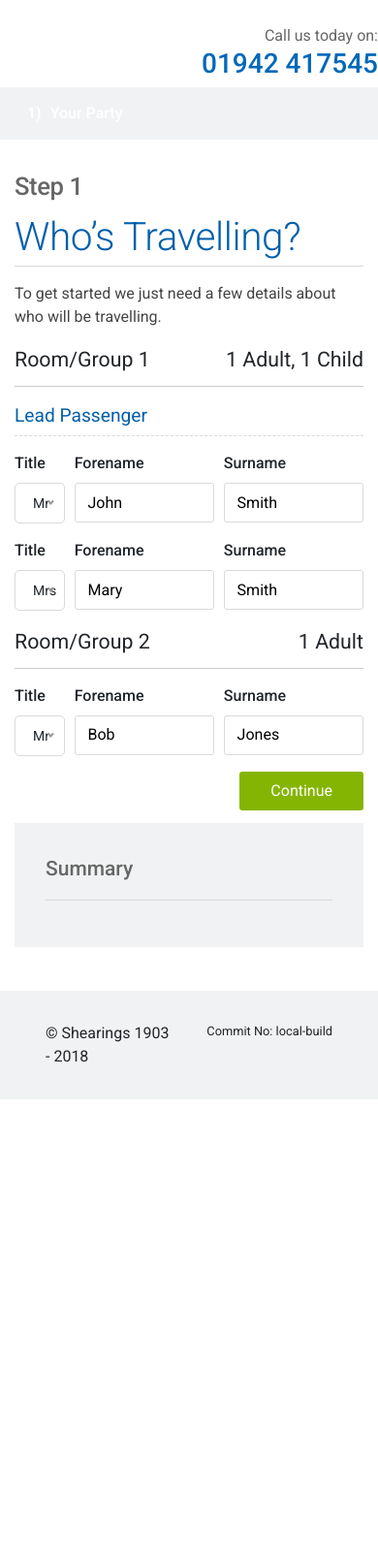
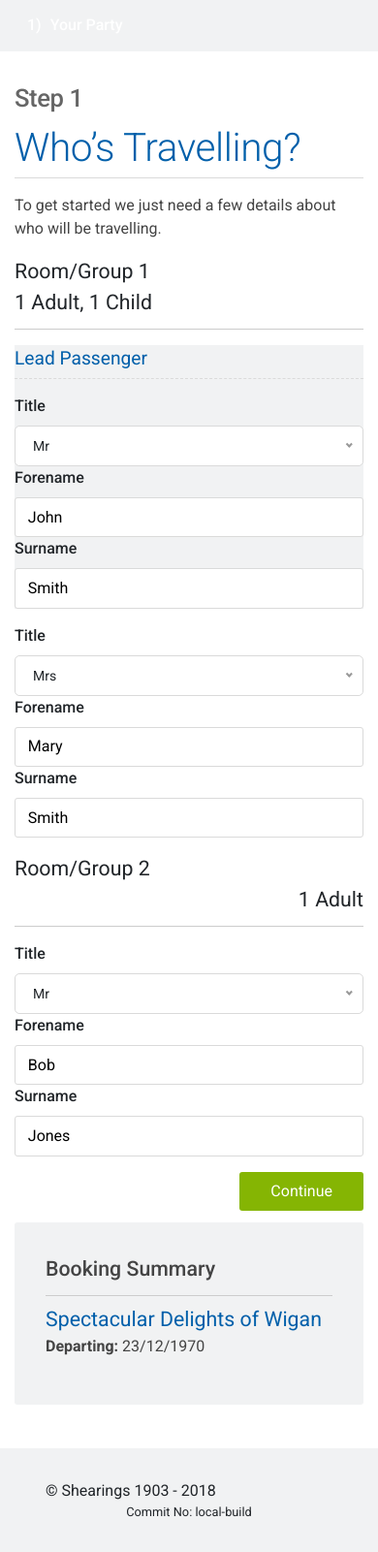
Before and after one commit to jevkid/shbooking, a PHP site: page / in a window 390 px wide. Shown: the part 165-1766 px from the top of the page at 97% size. Before the commit the page ends 1299 px from the top, so only its background shows below. Run offline with PHP 8.4, Linux system fonts and the light colour scheme; style sheets or scripts are compiled from the project's sources; some libraries are stand-ins or nearby versions.

Commit message:
mobile css additions

```diff
--- a/confirmation.php
+++ b/confirmation.php
@@ -2,6 +2,7 @@
 	<head>
 		<?php include("stylesheets.php"); ?>
 		<title>Booking Reference: H70018 | Shearings</title>
+		<meta name="viewport" content="width=device-width, initial-scale=1.0">
 	</head>
 	<body>
 		<header>
@@ -9,7 +10,7 @@
 				<div class="row">
 					<div class="col-12 col-md-6">
 						<div class="logo">
-							<img src="https://d28wrjgfs2j02n.cloudfront.net/images/default-source/test-library/logo672568c0c1694119b999e3fd165ca7ad.jpg?sfvrsn=454c2974_1" width="176" style="padding: 1rem 0;" alt="">
+							<a href="/shbooking"><img src="https://d28wrjgfs2j02n.cloudfront.net/images/default-source/test-library/logo672568c0c1694119b999e3fd165ca7ad.jpg?sfvrsn=454c2974_1" width="176" style="padding: 1rem 0;" alt=""></a>
 						</div>
 					</div>
 					<div class="col-12 col-md-6 text-right" style="padding: 1.6rem 0 0;">
--- a/index.php
+++ b/index.php
@@ -2,17 +2,18 @@
 	<head>
 		<?php include("stylesheets.php"); ?>
 		<title>Booking Engine | Shearings</title>
+		<meta name="viewport" content="width=device-width, initial-scale=1.0">
 	</head>
 	<body>
 		<header>
 			<div class="container">
 				<div class="row">
-					<div class="col-12 col-md-6">
+					<div class="col-6">
 						<div class="logo">
 							<img src="https://d28wrjgfs2j02n.cloudfront.net/images/default-source/test-library/logo672568c0c1694119b999e3fd165ca7ad.jpg?sfvrsn=454c2974_1" width="176" style="padding: 1rem 0;" alt="">
 						</div>
 					</div>
-					<div class="col-12 col-md-6 text-right" style="padding: 1.6rem 0 0;">
+					<div class="col-6 text-right" style="padding: 1.6rem 0 0;">
 						<span style="color: #666666">Call us today on:</span>
 						<h3 style="color: #0068b9">01942 417545</h3>
 					</div>
@@ -55,13 +56,16 @@
 					<div class="hidden" data-step="10" data-current="confirm">
 						<?php include("partial_views/payment-9.php"); ?>
 					</div>
-					<div class="pull-right">
-						<button type="button" data-current-step="1" class="continue-btn">Continue</button>
+					<div data-alert class="col-8 error alert alert-warning text-left hidden">Please ensure you have filled out all required fields.</div>
+
+					<div class="row">
+						<div class="col-6">
+							<a href="#" class="back-button btn secondary hidden" data-previous-step>Back</a>
+						</div>
+						<div class="col-6 text-right">
+							<button type="button" data-current-step="1" class="continue-btn">Continue</button>
+						</div>
 					</div>
-					<div class="pull-left">
-						<a href="#" class="back-button btn secondary hidden" data-previous-step>Back</a>
-					</div>
-					<div data-alert class="col-8 alert alert-warning text-left hidden">Please ensure you have filled out all required fields.</div>
 				</div>
 				<div class="col-12 col-md-4">
 					<?php include("partial_views/summary.php"); ?>
--- a/partial_views/accommodation-5.php
+++ b/partial_views/accommodation-5.php
@@ -27,10 +27,10 @@
 			<div class="col-12">
 				<p class="room-title form-section-title"></p>
 			</div>
-			<div class="col-6 accomm-text">
+			<div class="col-12 col-md-6 accomm-text">
 				<p class="room-text"></p>
 			</div>
-			<div class="col-6 accomm-img"><img src="" alt="" class="room-cabin-image"></div>
+			<div class="col-12 col-md-6 accomm-img"><img src="" alt="" class="room-cabin-image"></div>
 		</div>
 	</div>
 	<div class="row">
@@ -99,8 +99,8 @@
 		<div class="col-12">
 			<div class="hidden-section-header">
 				<div class="row">
-					<div class="col-9"><p>Would you like to add anything to your stay?</p></div>
-					<div class="col-3 text-right"><button class="secondary show-extras" data-toggle="collapse" data-target="#group1-extras" aria-expanded="false">Hide Extras</button></div>
+					<div class="col-12 col-md-9"><p>Would you like to add anything to your stay?</p></div>
+					<div class="col-12 col-md-3 text-right"><button class="secondary show-extras" data-toggle="collapse" data-target="#group1-extras" aria-expanded="false">Hide Extras</button></div>
 				</div>
 			</div>
 		</div>
--- a/partial_views/accommodation-6.php
+++ b/partial_views/accommodation-6.php
@@ -27,10 +27,10 @@
 			<div class="col-12">
 				<p class="room-title form-section-title"></p>
 			</div>
-			<div class="col-6 accomm-text">
+			<div class="col-12 col-md-6 accomm-text">
 				<p class="room-text"></p>
 			</div>
-			<div class="col-6 accomm-img"><img src="" alt="" class="room-cabin-image"></div>
+			<div class="col-12 col-md-6 accomm-img"><img src="" alt="" class="room-cabin-image"></div>
 		</div>
 	</div>
 	<div class="row">
@@ -99,8 +99,8 @@
 		<div class="col-12">
 			<div class="hidden-section-header">
 				<div class="row">
-					<div class="col-9"><p>Would you like to add anything to your stay?</p></div>
-					<div class="col-3 text-right"><button class="secondary show-extras" data-toggle="collapse" data-target="#group2-extras" aria-expanded="false">Show Extras</button></div>
+					<div class="col-12 col-md-9"><p>Would you like to add anything to your stay?</p></div>
+					<div class="col-12 col-md-3 text-right"><button class="secondary show-extras" data-toggle="collapse" data-target="#group2-extras" aria-expanded="false">Show Extras</button></div>
 				</div>
 			</div>
 		</div>
--- a/partial_views/footer.php
+++ b/partial_views/footer.php
@@ -1,10 +1,10 @@
 <footer>
 <div class="container">
     <div class="row">
-        <div class="col-6">
+        <div class="col-12 col-md-6">
         &copy; Shearings 1903 - <?= date(Y); ?>
         </div>
-        <div class="col-6 text-right">
+        <div class="col-12 col-md-6 text-center text-md-right">
             <small>Commit No: <?= file_get_contents("commit.txt"); ?></small>
         </div>
     </div>
--- a/partial_views/guestDetails-7.php
+++ b/partial_views/guestDetails-7.php
@@ -77,7 +77,7 @@
 </div>
 <div class="guest">
     <div class="row">
-        <div class="col-4">
+        <div class="col-12 col-md-4">
             <label for="">Title <span class="required">*</span></label>
             <select name="" id="">
                 <option value="">-</option>
@@ -89,11 +89,11 @@
                 <option value="Fr">Fr</option>
             </select>
         </div>
-        <div class="col-4">
+        <div class="col-12 col-md-4">
             <label for="">Forename <span class="required">*</span></label>
             <input type="text">
         </div>
-        <div class="col-4">
+        <div class="col-12 col-md-4">
             <label for="">Surname <span class="required">*</span></label>
             <input type="text">
         </div>
@@ -108,7 +108,7 @@
 
 <div class="guest">
     <div class="row">
-        <div class="col-4">
+        <div class="col-12 col-md-4">
             <label for="">Title <span class="required">*</span></label>
             <select name="" id="">
                 <option value="">-</option>
@@ -120,11 +120,11 @@
                 <option value="Fr">Fr</option>
             </select>
         </div>
-        <div class="col-4">
+        <div class="col-12 col-md-4">
             <label for="">Forename <span class="required">*</span></label>
             <input type="text">
         </div>
-        <div class="col-4">
+        <div class="col-12 col-md-4">
             <label for="">Surname <span class="required">*</span></label>
             <input type="text">
         </div>
@@ -132,7 +132,7 @@
 </div>
 <div class="guest">
     <div class="row">
-        <div class="col-4">
+        <div class="col-12 col-md-4">
             <label for="">Title <span class="required">*</span></label>
             <select name="" id="">
                 <option value="">-</option>
@@ -144,11 +144,11 @@
                 <option value="Fr">Fr</option>
             </select>
         </div>
-        <div class="col-4">
+        <div class="col-12 col-md-4">
             <label for="">Forename <span class="required">*</span></label>
             <input type="text">
         </div>
-        <div class="col-4">
+        <div class="col-12 col-md-4">
             <label for="">Surname <span class="required">*</span></label>
             <input type="text">
         </div>
--- a/partial_views/joining-point-lookup.php
+++ b/partial_views/joining-point-lookup.php
@@ -36,9 +36,8 @@
         </div>
         <div class="col-12">
             <label for="">Select Area</label>
-            <select>
+            <select id="dropoffselect">
                 <option value="">Please Select</option>
-                <option value="">Wigan Bus Station at 15:00</option>
             </select>
         </div>
     </div>
--- a/partial_views/payment-9.php
+++ b/partial_views/payment-9.php
@@ -10,15 +10,15 @@
     <div class="col-12">
         <p class="form-section-title">Payment Method</p>
     </div>
-    <div class="col-3 payment-method-options">
+    <div class="col-12 col-md-3 payment-method-options">
         <input type="radio" name="paymentMethod" id="payDeposit" checked="checked"><label for="payDeposit">Pay deposit only</label><br>
         <input type="radio" name="paymentMethod" id="payFull"><label for="payFull">Pay balance in full</label>
     </div>
-    <div class="col-6">
+    <div class="col-12 col-md-6">
         <label>Amount to Pay</label>
         <input type="text" value="£1,000,000">
     </div>
-    <div class="col-3">
+    <div class="col-12 col-md-3">
         <img src="https://www.shearings.com/Content/Images/sh/img/safe-payments.png" width="100%">
     </div>
 </div>
--- a/partial_views/summary.php
+++ b/partial_views/summary.php
@@ -1,6 +1,7 @@
 <div class="summary">
-    <div class="summary-title">Summary</div>
-    <hr />
+    <div class="summary-title"><p class="section-header">Booking Summary</p></div>
+    <p id="hol-title">Spectacular Delights of Wigan</p>
+    <p id="dep-date"><strong>Departing:</strong> 23/12/1970</p>
     <div id="party" class="summary-section hidden">
         <!--for each group room, display room -->
         <div data-group-id="1">
--- a/partial_views/yourParty-1.php
+++ b/partial_views/yourParty-1.php
@@ -8,16 +8,17 @@
 		<section data-id="groupone" data-parent="group">
 			<div class="section-header">
 				<div class="row">
-					<div class="col-6">Room/Group 1</div>
-					<div class="col-6 text-right">1 Adult, 1 Child</div>
+					<div class="col-12 col-md-6">Room/Group 1</div>
+					<div class="col-12 col-md-6 text-left text-md-right">1 Adult, 1 Child</div>
 				</div>
 			</div>
 
+			<div id="stepone-lead-passenger">
 			<div class="row form-row" data-pax="1">
 				<div class="col-12">
 					<p class="form-section-title">Lead Passenger</p>
 				</div>
-				<div class="col-2">
+				<div class="col-12 col-md-2">
 					<label for="">Title</label>
 					<select name="" id="" data-pax-id="title" data-validate="required">
 						<option value="">-</option>
@@ -29,18 +30,19 @@
 						<option value="Fr">Fr</option>
 					</select>
 				</div>
-				<div class="col-5">
+				<div class="col-12 col-md-5">
 					<label>Forename</label>
 					<input type="text" data-pax-id="forename" value="John" data-validate="required">
 				</div>
-				<div class="col-5">
+				<div class="col-12 col-md-5">
 					<label>Surname</label>
 					<input type="text" data-pax-id="surname" value="Smith" data-validate="required">
 				</div>
 			</div>
+			</div>
 
 			<div class="row form-row" data-pax="2">
-				<div class="col-2">
+				<div class="col-12 col-md-2">
 					<label for="">Title</label>
 					<select name="" id="" data-pax-id="title" data-validate="required">
 						<option value="">-</option>
@@ -52,11 +54,11 @@
 						<option value="Fr">Fr</option>
 					</select>
 				</div>
-				<div class="col-5">
+				<div class="col-12 col-md-5">
 					<label>Forename</label>
 					<input type="text" data-pax-id="forename" value="Mary" data-validate="required">
 				</div>
-				<div class="col-5">
+				<div class="col-12 col-md-5">
 					<label>Surname</label>
 					<input type="text" data-pax-id="surname" value="Smith" data-validate="required">
 				</div>
@@ -69,13 +71,13 @@
 		<section data-id="grouptwo" data-parent="group">
 			<div class="section-header">
 				<div class="row">
-					<div class="col-6">Room/Group 2</div>
-					<div class="col-6 text-right">1 Adult</div>
+					<div class="col-12 col-md-6">Room/Group 2</div>
+					<div class="col-12 col-md-6 text-right">1 Adult</div>
 				</div>
 			</div>
 
 			<div class="row form-row" data-pax="1">
-				<div class="col-2">
+				<div class="col-12 col-md-2">
 					<label for="">Title</label>
 					<select name="" id="" data-pax-id="title" data-validate="required">
 						<option value="">-</option>
@@ -87,11 +89,11 @@
 						<option value="Fr">Fr</option>
 					</select>
 				</div>
-				<div class="col-5">
+				<div class="col-12 col-md-5">
 					<label>Forename</label>
 					<input type="text" data-pax-id="forename" value="Bob" data-validate="required">
 				</div>
-				<div class="col-5">
+				<div class="col-12 col-md-5">
 					<label>Surname</label>
 					<input type="text" data-pax-id="surname" value="Jones" data-validate="required">
 				</div>
--- a/src/sass/_defaults.scss
+++ b/src/sass/_defaults.scss
@@ -43,6 +43,11 @@ a{
 			background-color: $green;
 			color: white;
 		}
+
+		&:disabled{
+			background-color: $grey;
+			cursor: not-allowed;
+		}
 	}
 }
 
@@ -58,18 +63,26 @@ h1{
 	background-color: $light-grey;
 	padding: 2rem;
 	margin: 0.8rem 0;
+	border-radius: $border-radius;
+
+	#hol-title{
+		margin: -8px 0 0;
+		font-size: rem(20);
+		color: $blue;
+	}
+
 	.summary-section {
 		padding: 0.3rem;
-		font-size: 14px;
+		font-size: rem(14);
 
 		span {
-			font-size: 16px;
+			font-size: rem(16);
 			font-weight: 500;
 			padding: 0.2rem 0;
 			border-bottom: 1px solid rgba(0,0,0,.1);
 		}
 		.list-title {
-			font-size: 16px;
+			font-size: rem(16);
 			margin: 0.5rem 0;
 		}
 
@@ -80,7 +93,7 @@ h1{
 	.summary-title {
 		color: $grey;
 		font-weight: 500;
-		font-size: 21px;
+		font-size: rem(21);
 	}
 }
 
@@ -139,7 +152,7 @@ footer{
 }
 
 .step-section-text{
-	font-size: 16px;
+	font-size: rem(16);
 	font-weight: 500;
 }
 
@@ -187,20 +200,20 @@ footer{
 }
 
 .info {
-	width: 20px;
-	height: 20px;
+	width: rem(20);
+	height: rem(20);
 	border-radius: 50%;
 	background-color: $border-grey;
 	color: white;
 	padding: 1px 7px;
 	margin-right: 5px;
 	font-family: monospace;
-	font-size: 24px;
+	font-size: rem(24);
     font-weight: 600;
 }
 
 .info-text {
-	font-size: 12px;
+	font-size: rem(12);
 	color: grey;
 }
 
@@ -265,6 +278,11 @@ button{
 		background-color: $green;
 		color: white;
 	}
+
+	&:disabled{
+		background-color: $grey;
+		cursor: not-allowed;
+	}
 }
 
 .panel {
@@ -272,7 +290,7 @@ button{
 
 	.panel-body {
 		padding: 0.8rem;
-		font-size: 18px;
+		font-size: rem(18);
 		font-weight: 500;
 	}
 }
@@ -330,6 +348,10 @@ button{
 			columns: 3;
 			list-style-position: inside;
 			padding-left: 0;
+
+			@include media("med"){
+				columns: 1;
+			}
 		}
 	}
 }
@@ -389,6 +411,10 @@ button{
 	}
 }
 
+.show-extras{
+	width: 100%;
+}
+
 .item-title{
 	font-size: rem(22);
 }
@@ -413,6 +439,10 @@ button{
 		label{
 			margin-left: 0.3rem;
 		}
+
+		@include media("med"){
+			columns: 1;
+		}
 	}
 }
 
@@ -426,3 +456,7 @@ button{
 	color: $green;
 	font-weight: 500;
 }
+
+#stepone-lead-passenger{
+	background-color: $light-grey;
+}
```
Also changed, not shown: dist/js/get-feeder-pickups.js, dist/js/scripts.js.
